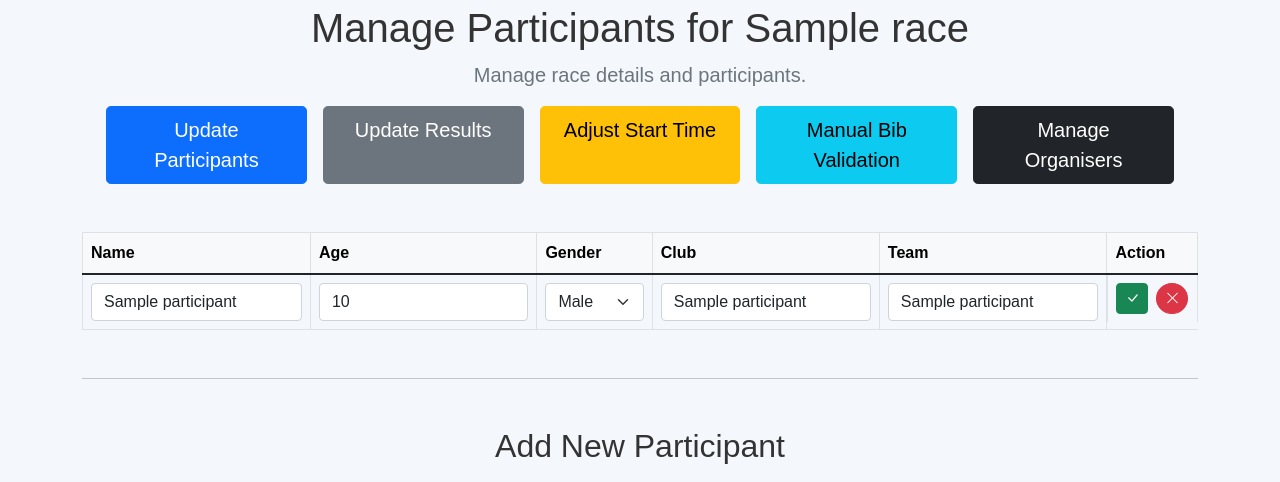
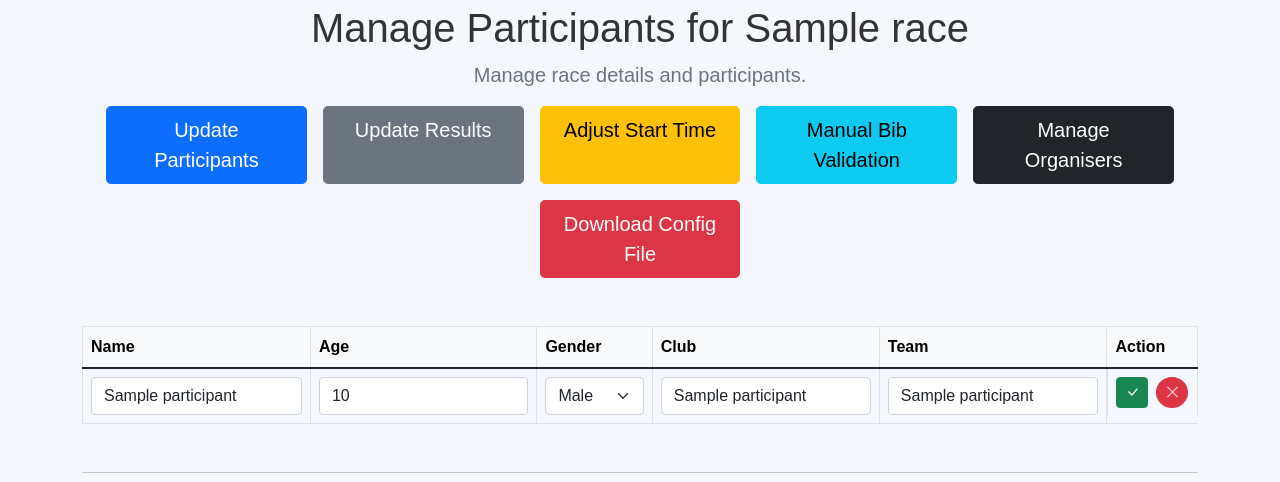
Before and after one commit to JakeGT/RaceTimingSystem, a Django app: page /organiser/race/1/ in a window 1280 px wide. Shown: the part 134-616 px from the top of the page. Run offline with Django 5.2, Linux system fonts and the light colour scheme; a user stored in the database is signed in; tables that the repository leaves empty hold one stand-in row (values such as "Sample post").

Commit message:
token stuff
Token is shown in race organiser view
Config file is downloaded in organiser race detail view

```diff
--- a/running/app/templates/app/organiser_race_detail.html
+++ b/running/app/templates/app/organiser_race_detail.html
@@ -3,6 +3,30 @@
 {% block title %}Race Details - Organiser{% endblock %}
 
 {% block content %}
+
+<script>
+function download(token, url) {
+	//TOKEN=asdf1234jigroeilbn
+	//URL=/race/
+  var element = document.createElement('a');
+
+  var text = "TOKEN=";
+  text += token;
+  text += "\nURL=";
+  text += url;
+
+  element.setAttribute('href', 'data:text/plain;charset=utf-8,' + encodeURIComponent(text));
+  element.setAttribute('download', 'config.ini');
+
+  element.style.display = 'none';
+  document.body.appendChild(element);
+
+  element.click();
+
+  document.body.removeChild(element);
+}
+</script>
+
 <div class="container mt-5">
     <h1 class="text-center">Manage Participants for {{ race.name }}</h1>
     <p class="lead text-muted text-center">Manage race details and participants.</p>
@@ -44,6 +68,12 @@
                     </div>
                 {% endif %}
             {% endwith %}
+
+			<div class="col d-grid">
+				<button onclick="download('{{ race.token }}', '/race/{{ race.id }}')" class="btn btn-danger btn-lg w-100">
+					Download Config File
+				</button>
+			</div>
 
         </div>
     </div>
--- a/running/app/templates/app/race_organiser_dashboard.html
+++ b/running/app/templates/app/race_organiser_dashboard.html
@@ -3,6 +3,7 @@
 {% block title %}Race Organiser Dashboard{% endblock %}
 
 {% block content %}
+
 <div class="container mt-5">
     <h1 class="text-center">Race Organiser Dashboard</h1>
     <p class="lead text-muted text-center">Manage race participants and view race details.</p>
@@ -20,6 +21,7 @@
             <a href="{% url 'organiser_race_detail' data.race.id %}" class="list-group-item list-group-item-action d-flex justify-content-between align-items-center text-decoration-none">
                 <div>
                     <h5 class="mb-1">{{ data.race.name }}</h5>
+					<p class="mb-1"> token: {{data.race.token}}</p>
                     <p class="mb-1">Date: {{ data.race.date }}</p>
                     <p class="mb-1">Total Participants: {{ data.participants_count }}</p>
                 </div>
```
